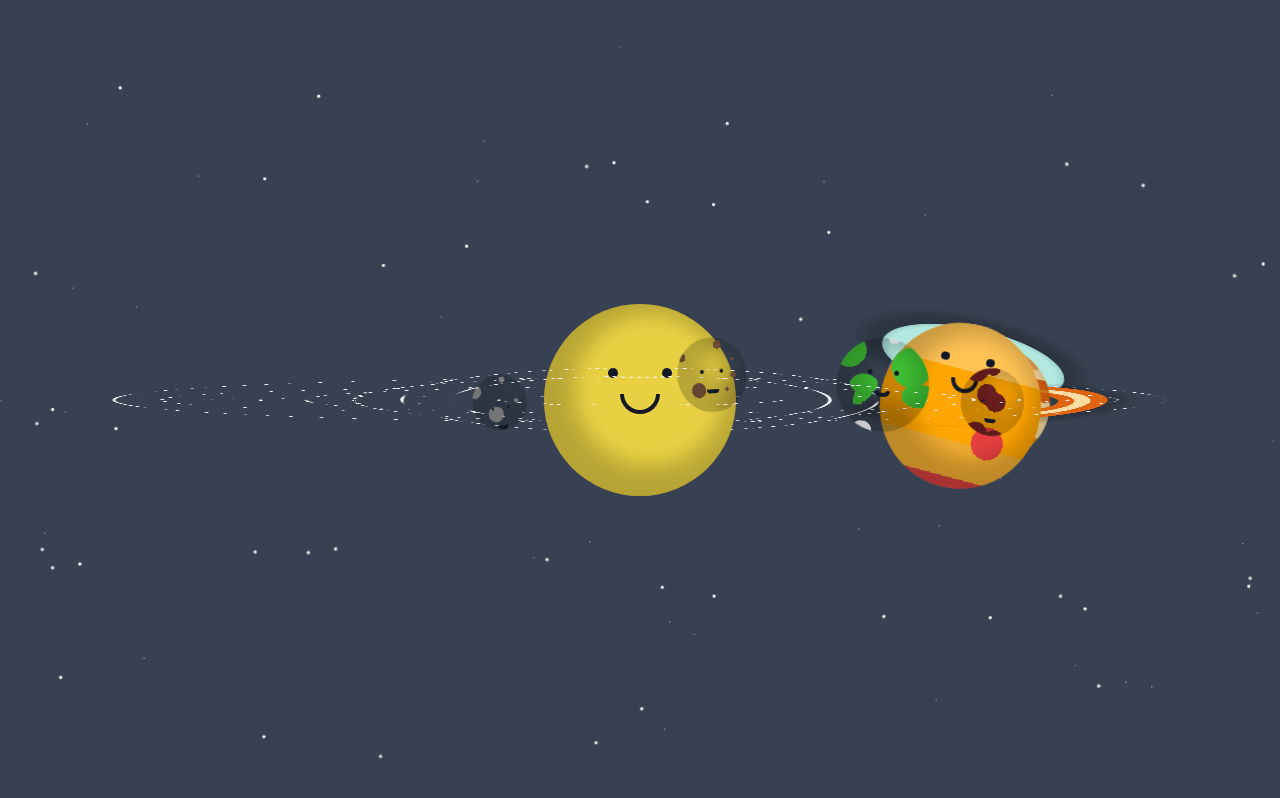
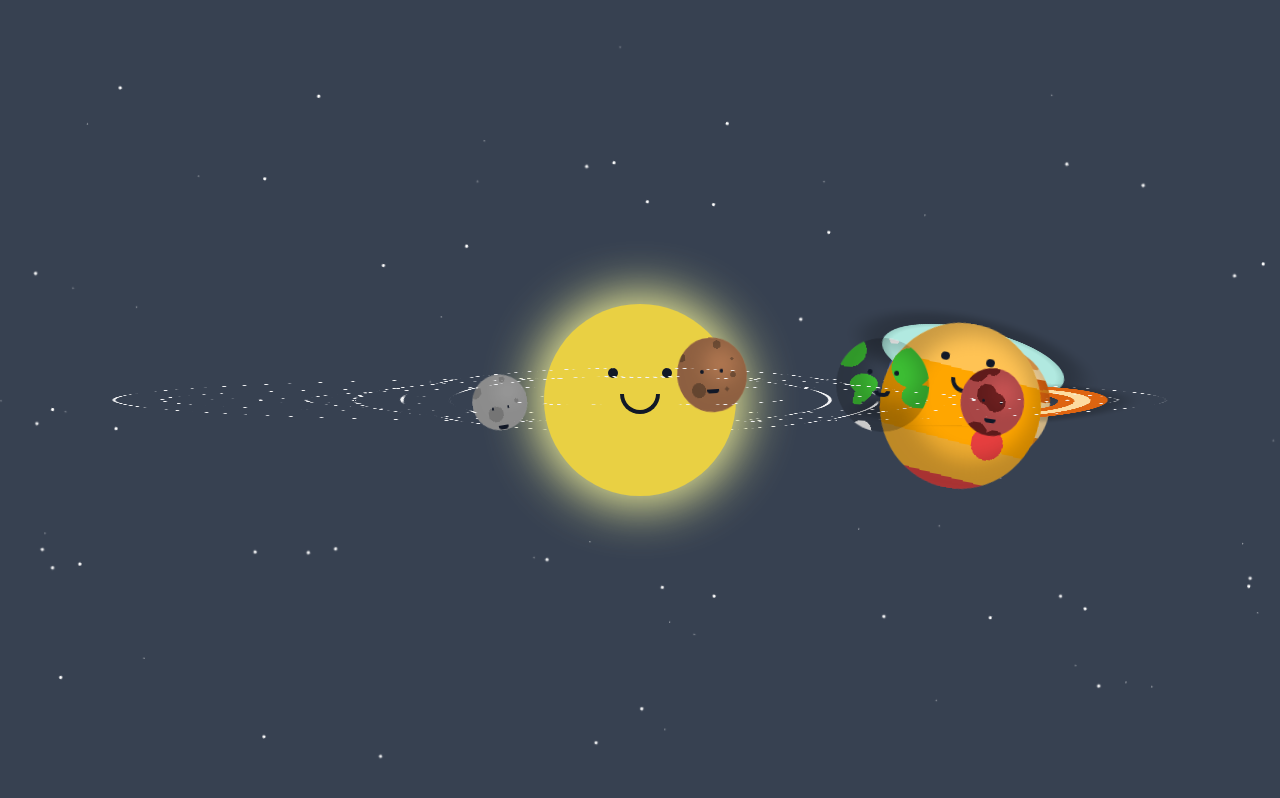
Before and after one commit to cam-peck/mission-beepossible, a Next.js app: page / in a window 1280 px wide. Shown: the top 798 px of the page. Built offline with nearby package versions, Linux system fonts and the light colour scheme.

Commit message:
Moved background colors to styles.css file since applying entire classes of color styles

```diff
--- a/pages/index.tsx
+++ b/pages/index.tsx
@@ -100,7 +100,7 @@ export default function Home() {
       <main>
         <div className="stars animate-[twinkle_300s_linear_infinite]" />
         <div className="flex items-center justify-center h-screen bg-gray-700">
-          <div className="w-[15%] aspect-square planet bg-sun shadow-sun absolute preserve">
+          <div className="w-[15%] aspect-square planet sun absolute preserve">
             <div className="flex flex-col items-center w-1/2 pt-4 md:pt-8 lg:pt-16 lg:w-1/3">
               <div className="flex justify-between w-full">
                 <div className="w-[5px] lg:w-[10px] aspect-square bg-gray-900 rounded-full" />
--- a/styles/styles.css
+++ b/styles/styles.css
@@ -97,6 +97,7 @@
 
 .mercury {
   width: 20%;
+  background-color: rgb(176 176 176);
   background-image: radial-gradient(
       circle at 8% 25%,
       rgb(147 147 147) 10%,
@@ -109,6 +110,7 @@
 
 .venus {
   width: 20%;
+  background-color: rgb(179 121 82);
   background-image: radial-gradient(
       circle at 8% 25%,
       rgb(126 87 60) 5%,
@@ -123,6 +125,7 @@
 
 .earth {
   width: 20%;
+  background-color: '96 168 240';
   background-image: radial-gradient(
       ellipse at 12% 15%,
       rgb(61 191 52) 15%,
@@ -140,6 +143,7 @@
 
 .mars {
   width: 12%;
+  background-color: rgb(211 88 88);
   background-image: radial-gradient(
       circle at 20% 5%,
       rgb(119 34 34) 15%,
@@ -278,6 +282,7 @@
 
 .pluto {
   width: 5%;
+  background-color: rgb(230 158 93);
   background-image: radial-gradient(
       circle at 8% 25%,
       rgb(253 220 161) 5%,
@@ -288,6 +293,11 @@
     radial-gradient(circle at 70% 70%, rgb(253 220 161) 3%, transparent 3%),
     radial-gradient(circle at 80% 30%, rgb(253 220 161) 2%, transparent 2%),
     radial-gradient(circle at 80% 51%, rgb(253 220 161) 4%, transparent 4%);
+}
+
+.sun {
+  background-color: rgb(233 208 67);
+  box-shadow: 0 0 50px 10px rgb(241 241 152);
 }
 
 .moon {
--- a/tailwind.config.js
+++ b/tailwind.config.js
@@ -7,17 +7,6 @@ module.exports = {
   ],
   theme: {
     extend: {
-      colors: {
-        sun: 'rgb(233 208 67)',
-        mercury: 'rgb(176 176 176)',
-        venus: 'rgb(179 121 82)',
-        earth: 'rgb(96 168 240)',
-        mars: 'rgb(211 88 88)',
-        pluto: 'rgb(230 158 93)',
-      },
-      boxShadow: {
-        sun: '0 0 50px 10px rgb(241 241 152)',
-      },
       keyframes: {
         circle: {
           '0%': { transform: 'rotateX(80deg) rotateZ(0)' },
```
